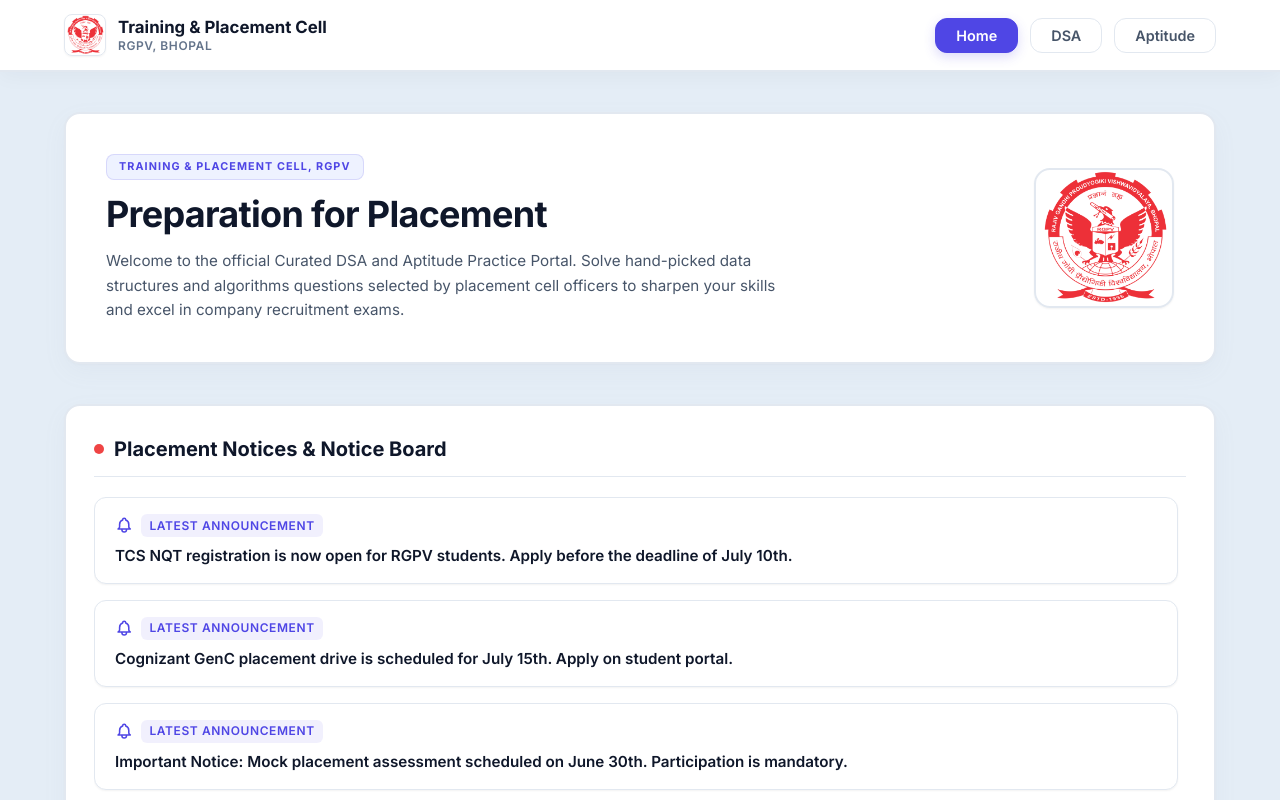
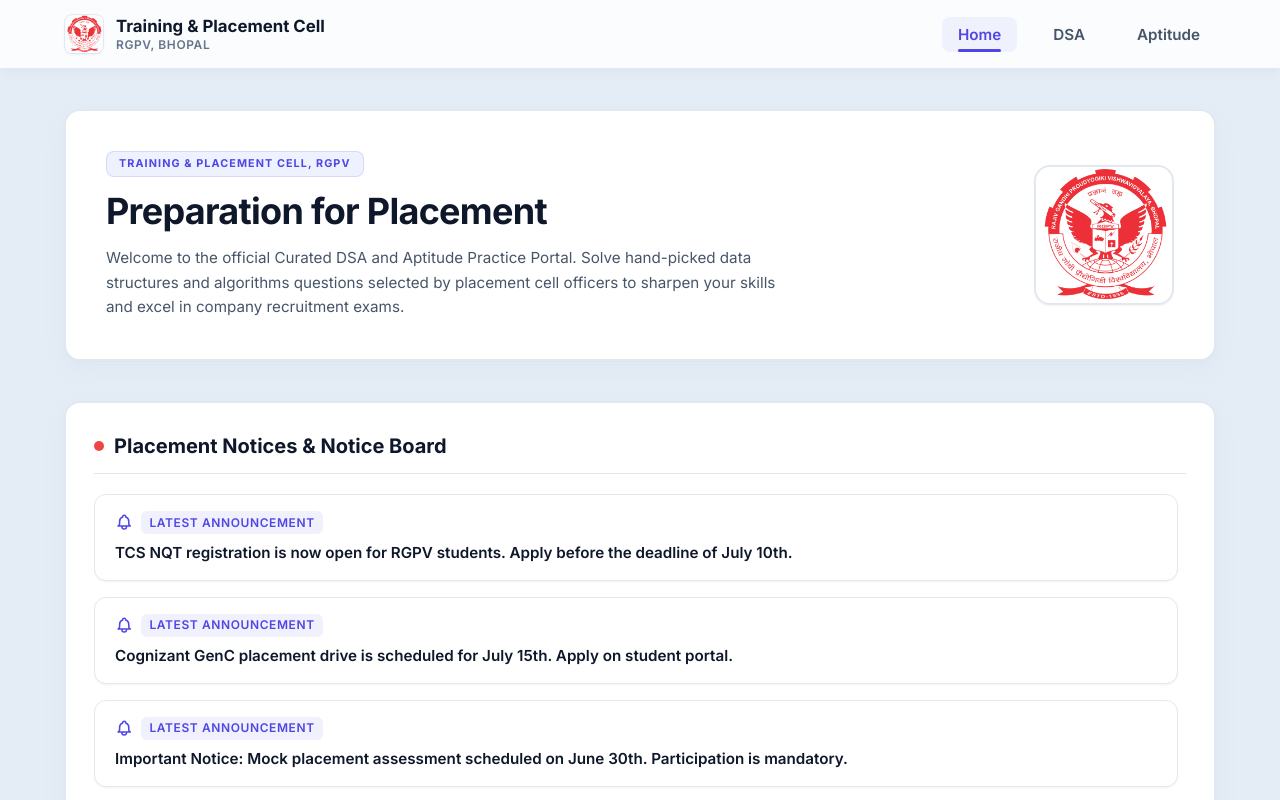
Before and after one commit to namansharma28/tnp_dsa, a React (Vite) app: page / in a window 1280 px wide. Shown: the top 800 px of the page. Built offline with nearby package versions, Linux system fonts and the light colour scheme.

Commit message:
feat: add modular CSS styles for the Header component

```diff
--- a/src/components/Header.module.css
+++ b/src/components/Header.module.css
@@ -1,10 +1,12 @@
 .header {
-  background-color: var(--bg-card);
-  border-bottom: 2px solid var(--border-color);
+  background-color: rgba(255, 255, 255, 0.8);
+  border-bottom: 1px solid var(--border-color);
   position: sticky;
   top: 0;
   z-index: 50;
-  box-shadow: 0 4px 20px rgba(15, 23, 42, 0.04);
+  box-shadow: 0 1px 3px rgba(0, 0, 0, 0.01), 0 4px 12px rgba(15, 23, 42, 0.03);
+  backdrop-filter: blur(20px);
+  -webkit-backdrop-filter: blur(20px);
 }
 
 .container {
@@ -13,7 +15,7 @@
   padding: 0.875rem 1.5rem;
   display: flex;
   flex-direction: column;
-  gap: 0.875rem;
+  gap: 0.75rem;
   align-items: center;
 }
 
@@ -25,11 +27,11 @@
 }
 
 .logo {
-  height: 42px;
-  width: 42px;
+  height: 40px;
+  width: 40px;
   border-radius: var(--radius-md);
   object-fit: cover;
-  border: 1.5px solid var(--border-color);
+  border: 1px solid var(--border-color);
   box-shadow: var(--shadow-sm);
   transition: var(--transition-smooth);
 }
@@ -63,43 +65,62 @@
   margin-top: 0.15rem;
 }
 
-/* Navbar: Button-based segment control */
+/* Navbar: Elegant flat text links with active underline and hover capsule glow */
 .navbar {
   display: flex;
   align-items: center;
-  flex-direction: row;
-  justify-content: center;
-  gap: 0.5rem;
-  width: 100%;
+  gap: 1.25rem;
 }
 
 .navLink {
-  background-color: transparent;
-  border: 1px solid var(--border-color);
+  background: none;
+  border: none;
   font-family: var(--font-sans);
-  font-size: 0.9rem;
+  font-size: 0.95rem;
   font-weight: 600;
   color: var(--color-text-secondary);
   cursor: pointer;
-  padding: 0.5rem 1.25rem;
-  border-radius: var(--radius-lg);
+  padding: 0.5rem 1rem;
+  border-radius: var(--radius-md);
+  position: relative;
   transition: var(--transition-smooth);
   outline: none;
-  text-align: center;
   user-select: none;
+  display: flex;
+  align-items: center;
+  justify-content: center;
 }
 
 .navLink:hover {
   color: var(--color-brand);
-  background-color: var(--color-brand-light);
-  border-color: var(--color-brand);
+  background-color: rgba(79, 70, 229, 0.04);
+}
+
+.navLink::after {
+  content: '';
+  position: absolute;
+  bottom: 0;
+  left: 1rem;
+  right: 1rem;
+  height: 3px;
+  background-color: var(--color-brand);
+  border-radius: 9999px;
+  transform: scaleX(0);
+  transition: transform 0.25s cubic-bezier(0.4, 0, 0.2, 1);
+}
+
+.navLink:hover::after {
+  transform: scaleX(0.5);
 }
 
 .navLink.active {
-  color: white;
+  color: var(--color-brand);
+  background-color: rgba(79, 70, 229, 0.06);
+}
+
+.navLink.active::after {
+  transform: scaleX(1);
   background-color: var(--color-brand);
-  border-color: var(--color-brand);
-  box-shadow: 0 4px 12px rgba(79, 70, 229, 0.2);
 }
 
 @media (min-width: 640px) {
@@ -109,9 +130,4 @@
     padding: 0.875rem 1.5rem;
     gap: 0;
   }
-
-  .navbar {
-    width: auto;
-    gap: 0.75rem;
-  }
 }
```
